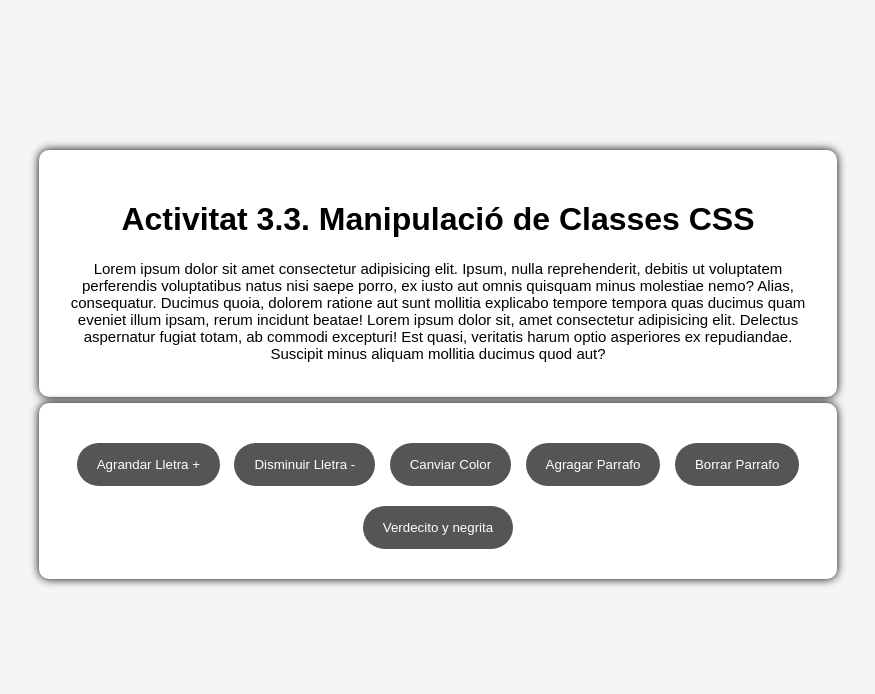
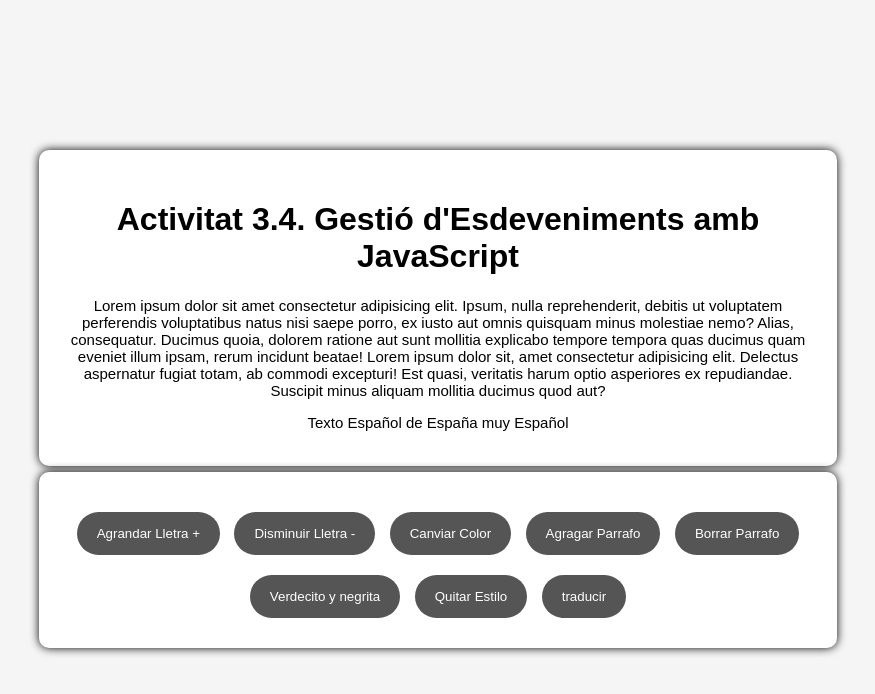
Before and after one commit to JaumeAL/1DAM_Desarrollo_de_Aplicaciones_Multiplataforma, a plain HTML site: page Lenguaje de marcas/JavaScript/canvioEstilos.html in a window 1280 px wide. Shown: the whole page, without its empty margins (202-1077 px from the left). Drawn offline with Linux system fonts and the light colour scheme.

Commit message:
Actualizar título de la actividad y agregar funcionalidad para quitar estilo "verdecito" en JavaScript

```diff
--- a/Lenguaje de marcas/JavaScript/canvioEstilos.html
+++ b/Lenguaje de marcas/JavaScript/canvioEstilos.html
@@ -11,10 +11,12 @@
 </head>
 <body>
     <div id="contenedor">
-        <h1>Activitat 3.3. Manipulació de Classes CSS</h1>
+        <h1>Activitat 3.4. Gestió d'Esdeveniments amb JavaScript</h1>
 
         <p id="parrafo">Lorem ipsum dolor sit amet consectetur adipisicing elit. Ipsum, nulla reprehenderit, debitis ut voluptatem perferendis voluptatibus natus nisi saepe porro, ex iusto aut omnis quisquam minus molestiae nemo? Alias, consequatur.
         Ducimus quoia, dolorem ratione aut sunt mollitia explicabo tempore tempora quas ducimus quam eveniet illum ipsam, rerum incidunt beatae! Lorem ipsum dolor sit, amet consectetur adipisicing elit. Delectus aspernatur fugiat totam, ab commodi excepturi! Est quasi, veritatis harum optio asperiores ex repudiandae. Suscipit minus aliquam mollitia ducimus quod aut?</p>
+
+        <p id="idioma">Texto Español de España muy Español</p>
 
     </div>
     <div class="botones">
@@ -24,6 +26,8 @@
         <button onclick="afegirParagraf()">Agragar Parrafo</button>
         <button onclick="borrarParagraf()">Borrar Parrafo</button>
         <button onclick="afegirEstil()">Verdecito y negrita</button>
+        <button onclick="borrarEstil()">Quitar Estilo</button>
+        <button id="traduir">traducir</button>
 
     </div>
 </body>
--- a/Lenguaje de marcas/JavaScript/javaScript/canvioEstilos.js
+++ b/Lenguaje de marcas/JavaScript/javaScript/canvioEstilos.js
@@ -39,3 +39,9 @@ function afegirEstil() {
     let parrafo = document.getElementById("parrafo");
     parrafo.classList.add("verdecito");
 }
+
+//Boton quitar estilo verdecito
+function borrarEstil() {
+    let parrafo = document.getElementById("parrafo");
+    parrafo.classList.remove("verdecito");
+}
```
